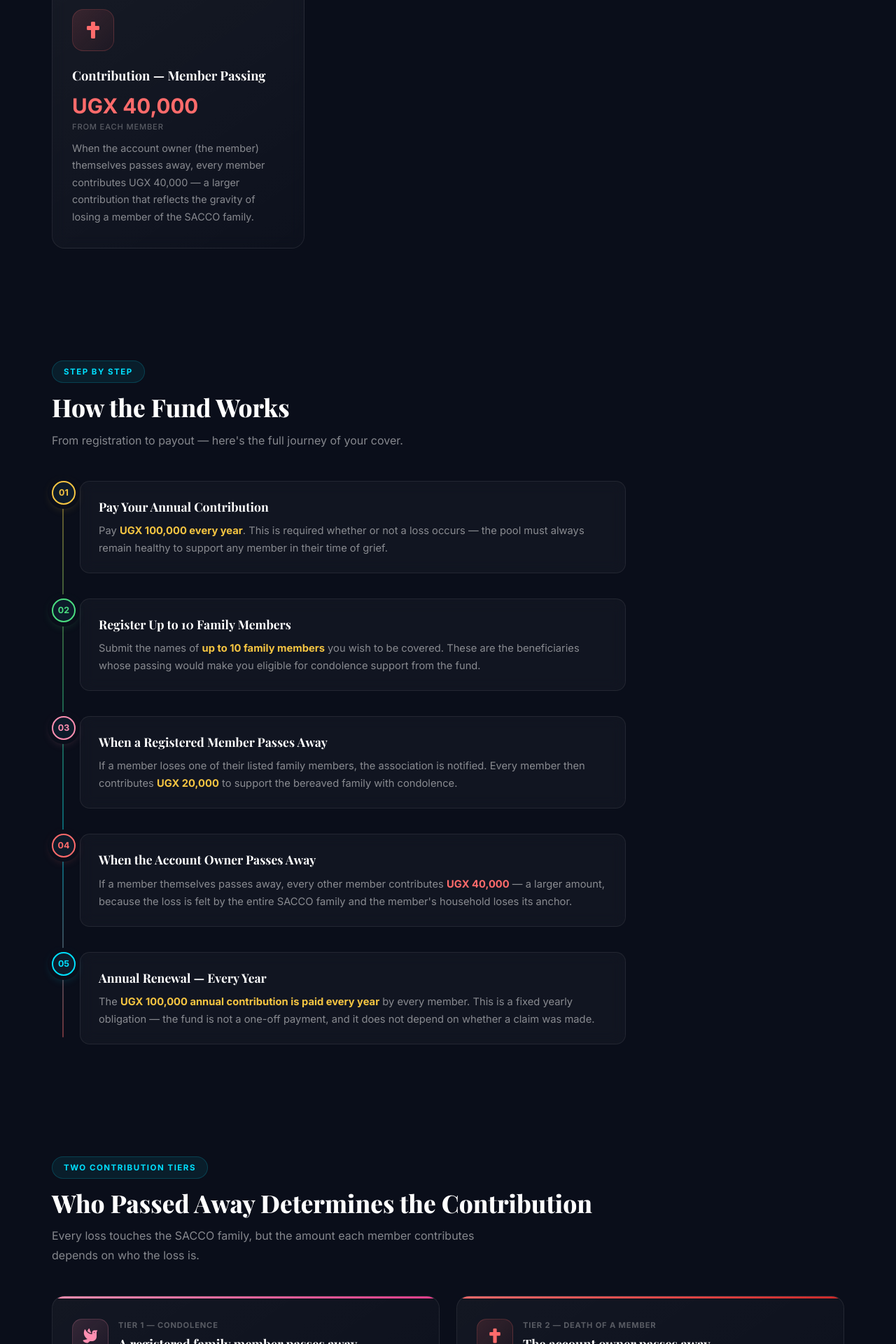
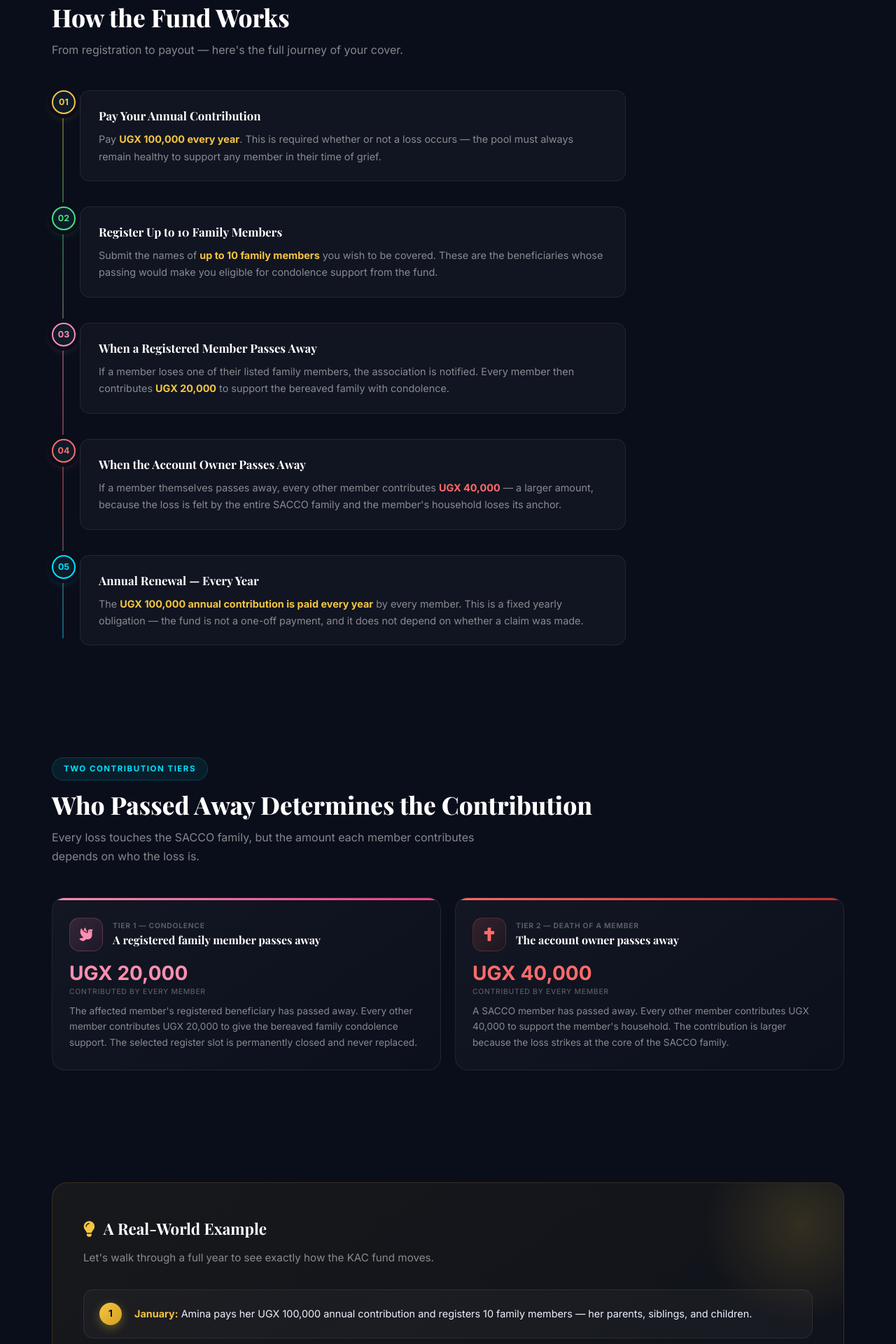
Before and after one commit to Gertrude-9/karacel-website, a Flask app: page /welfare in a window 1280 px wide. Shown: the part 1520-3440 px from the top of the page at 70% size. Run offline with Flask 3, Linux system fonts and the light colour scheme; parts of the project's set-up code (start-up, migrations or seed data) failed here and were passed over; some libraries are stand-ins or nearby versions.

Commit message:
Welfare page: cleaner single-row card layouts

```diff
--- a/templates/website/welfare.html
+++ b/templates/website/welfare.html
@@ -16,26 +16,21 @@
 
     :root {
       --wf-bg:         #0a0e1a;
-      --wf-bg-2:       #0d1b2a;
       --wf-surface:    rgba(255, 255, 255, 0.03);
       --wf-surface-2:  rgba(255, 255, 255, 0.05);
       --wf-line:       rgba(255, 255, 255, 0.08);
-      --wf-line-2:     rgba(255, 255, 255, 0.04);
       --wf-text:       #eef2ff;
       --wf-muted:      rgba(255, 255, 255, 0.5);
       --wf-dim:        rgba(255, 255, 255, 0.3);
 
       --wf-gold:       #f5c542;
-      --wf-gold-2:     #e0bf75;
       --wf-gold-dark:  #d4a020;
       --wf-green:      #4ade80;
       --wf-blue:       #00e0ff;
       --wf-pink:       #ff8fb1;
-      --wf-purple:     #a78bfa;
       --wf-red:        #ff6b6b;
 
       --wf-radius:     18px;
-      --wf-shadow:     0 8px 30px rgba(0, 0, 0, 0.35);
       --wf-shadow-hi:  0 20px 50px rgba(0, 0, 0, 0.55);
     }
 
@@ -305,23 +308,24 @@
       line-height: 1.7;
     }
 
-    /* ---------- PLAN CARDS ---------- */
+    /* ---------- PLAN CARDS — 3 fixed columns ---------- */
     .wf-plan-grid {
       display: grid;
-      grid-template-columns: repeat(auto-fit, minmax(280px, 1fr));
-      gap: 24px;
+      grid-template-columns: repeat(3, 1fr);
+      gap: 20px;
     }
 
     .wf-plan-card {
       position: relative;
       background: linear-gradient(145deg, rgba(255, 255, 255, 0.05), rgba(255, 255, 255, 0.015));
       border-radius: var(--wf-radius);
-      padding: 32px 28px;
+      padding: 28px 24px;
       border: 1px solid var(--wf-line);
       transition: all 0.4s cubic-bezier(0.4, 0, 0.2, 1);
       overflow: hidden;
       backdrop-filter: blur(10px);
       -webkit-backdrop-filter: blur(10px);
+      min-width: 0;
     }
 
     .wf-plan-card::before {
@@ -336,8 +340,7 @@
     }
 
     .wf-plan-card:nth-child(2)::before { background: linear-gradient(90deg, var(--wf-green), #10a76b); }
-    .wf-plan-card:nth-child(3)::before { background: linear-gradient(90deg, var(--wf-pink), #e83e8c); }
-    .wf-plan-card:nth-child(4)::before { background: linear-gradient(90deg, var(--wf-red), #c92a2a); }
+    .wf-plan-card:nth-child(3)::before { background: linear-gradient(90deg, var(--wf-red), #c92a2a); }
 
     .wf-plan-card:hover {
       transform: translateY(-6px);
@@ -349,14 +352,14 @@
     .wf-plan-card:hover::before { transform: scaleX(1); }
 
     .wf-plan-icon {
-      width: 60px;
-      height: 60px;
-      border-radius: 16px;
+      width: 54px;
+      height: 54px;
+      border-radius: 14px;
       display: flex;
       align-items: center;
       justify-content: center;
-      font-size: 1.5rem;
-      margin-bottom: 20px;
+      font-size: 1.35rem;
+      margin-bottom: 18px;
       background: linear-gradient(135deg, rgba(245, 197, 66, 0.15), rgba(212, 160, 32, 0.05));
       color: var(--wf-gold);
       border: 1px solid rgba(245, 197, 66, 0.2);
@@ -369,11 +372,6 @@
       border-color: rgba(74, 222, 128, 0.2);
     }
     .wf-plan-card:nth-child(3) .wf-plan-icon {
-      background: linear-gradient(135deg, rgba(255, 143, 177, 0.15), rgba(232, 62, 140, 0.05));
-      color: var(--wf-pink);
-      border-color: rgba(255, 143, 177, 0.2);
-    }
-    .wf-plan-card:nth-child(4) .wf-plan-icon {
       background: linear-gradient(135deg, rgba(255, 107, 107, 0.15), rgba(201, 42, 42, 0.05));
       color: var(--wf-red);
       border-color: rgba(255, 107, 107, 0.2);
@@ -385,37 +383,36 @@
 
     .wf-plan-card h3 {
       font-family: 'Playfair Display', serif;
-      font-size: 1.15rem;
+      font-size: 1.05rem;
       font-weight: 700;
       color: #fff;
-      margin: 0 0 12px;
+      margin: 0 0 10px;
     }
 
     .wf-plan-value {
-      font-size: 1.85rem;
+      font-size: 1.6rem;
       font-weight: 800;
       color: var(--wf-gold);
       line-height: 1.1;
-      margin-bottom: 12px;
+      margin-bottom: 10px;
     }
 
     .wf-plan-card:nth-child(2) .wf-plan-value { color: var(--wf-green); }
-    .wf-plan-card:nth-child(3) .wf-plan-value { color: var(--wf-pink); }
-    .wf-plan-card:nth-child(4) .wf-plan-value { color: var(--wf-red); }
+    .wf-plan-card:nth-child(3) .wf-plan-value { color: var(--wf-red); }
 
     .wf-plan-value small {
       display: block;
-      font-size: 0.7rem;
+      font-size: 0.65rem;
       font-weight: 500;
       color: var(--wf-dim);
       text-transform: uppercase;
-      letter-spacing: 0.8px;
-      margin-top: 8px;
+      letter-spacing: 0.7px;
+      margin-top: 6px;
     }
 
     .wf-plan-card p {
-      font-size: 0.9rem;
-      line-height: 1.7;
+      font-size: 0.85rem;
+      line-height: 1.6;
       color: var(--wf-muted);
       margin: 0;
     }
@@ -434,7 +431,7 @@
       top: 10px;
       bottom: 10px;
       width: 2px;
-      background: linear-gradient(180deg, var(--wf-gold), var(--wf-green), var(--wf-blue), var(--wf-red));
+      background: linear-gradient(180deg, var(--wf-gold), var(--wf-green), var(--wf-pink), var(--wf-red), var(--wf-blue));
       opacity: 0.4;
       border-radius: 2px;
     }
@@ -519,14 +496,14 @@
 
     .wf-timeline-content h3 {
       font-family: 'Playfair Display', serif;
-      font-size: 1.1rem;
+      font-size: 1.05rem;
       font-weight: 700;
       color: #fff;
       margin: 0 0 8px;
     }
 
     .wf-timeline-content p {
-      font-size: 0.92rem;
+      font-size: 0.9rem;
       line-height: 1.7;
       color: var(--wf-muted);
       margin: 0;
@@ -535,26 +512,23 @@
     .wf-timeline-content p strong { color: var(--wf-gold); font-weight: 700; }
     .wf-timeline-content p strong.red { color: var(--wf-red); }
 
-    /* ---------- TWO-TIER GRID ---------- */
+    /* ---------- TWO-TIER GRID — always side by side ---------- */
     .wf-tier-grid {
       display: grid;
       grid-template-columns: 1fr 1fr;
-      gap: 24px;
+      gap: 20px;
       margin-top: 32px;
-    }
-
-    @media (max-width: 780px) {
-      .wf-tier-grid { grid-template-columns: 1fr; }
     }
 
     .wf-tier-card {
       border-radius: var(--wf-radius);
-      padding: 32px 28px;
+      padding: 28px 24px;
       border: 1px solid var(--wf-line);
       background: linear-gradient(145deg, rgba(255,255,255,0.04), rgba(255,255,255,0.01));
       position: relative;
       overflow: hidden;
       transition: all 0.35s ease;
+      min-width: 0;
     }
 
     .wf-tier-card::before {
@@ -577,17 +551,17 @@
       display: flex;
       align-items: center;
       gap: 14px;
-      margin-bottom: 18px;
+      margin-bottom: 16px;
     }
 
     .wf-tier-icon {
-      width: 52px;
-      height: 52px;
+      width: 48px;
+      height: 48px;
       border-radius: 14px;
       display: flex;
       align-items: center;
       justify-content: center;
-      font-size: 1.3rem;
+      font-size: 1.2rem;
       flex-shrink: 0;
     }
 
@@ -603,23 +577,24 @@
     }
 
     .wf-tier-label {
-      font-size: 0.7rem;
+      font-size: 0.65rem;
       text-transform: uppercase;
-      letter-spacing: 0.8px;
+      letter-spacing: 0.7px;
       color: var(--wf-dim);
       font-weight: 700;
     }
 
     .wf-tier-title {
       font-family: 'Playfair Display', serif;
-      font-size: 1.15rem;
+      font-size: 1rem;
       font-weight: 700;
       color: #fff;
       margin: 2px 0 0;
+      line-height: 1.3;
     }
 
     .wf-tier-amount {
-      font-size: 2rem;
+      font-size: 1.75rem;
       font-weight: 800;
       line-height: 1.1;
       margin-bottom: 10px;
@@ -630,32 +605,131 @@
 
     .wf-tier-amount small {
       display: block;
-      font-size: 0.7rem;
+      font-size: 0.65rem;
       font-weight: 500;
       color: var(--wf-dim);
       text-transform: uppercase;
-      letter-spacing: 0.8px;
+      letter-spacing: 0.7px;
       margin-top: 6px;
     }
 
     .wf-tier-card p {
-      font-size: 0.9rem;
-      line-height: 1.7;
+      font-size: 0.85rem;
+      line-height: 1.65;
       color: var(--wf-muted);
       margin: 0;
     }
 
+    /* ---------- EXAMPLE SCENARIO ---------- */
+    .wf-scenario {
+      background: linear-gradient(145deg, rgba(245, 197, 66, 0.06), rgba(245, 197, 66, 0.02));
+      border-radius: 22px;
+      padding: 48px 44px;
+      border: 1px solid rgba(245, 197, 66, 0.15);
+      position: relative;
+      overflow: hidden;
+    }
+
+    .wf-scenario::before {
+      content: '';
+      position: absolute;
+      top: -80px; right: -80px;
+      width: 280px; height: 280px;
+      border-radius: 50%;
+      background: radial-gradient(circle, rgba(245, 197, 66, 0.15), transparent 70%);
+      pointer-events: none;
+    }
+
+    .wf-scenario h3 {
+      font-family: 'Playfair Display', serif;
+      font-size: 1.4rem;
+      font-weight: 700;
+      color: #fff;
+      margin: 0 0 10px;
+      display: flex;
+      align-items: center;
+      gap: 12px;
+    }
+
+    .wf-scenario h3 i { color: var(--wf-gold); }
+
+    .wf-scenario > p {
+      color: var(--wf-muted);
+      font-size: 0.95rem;
+      line-height: 1.7;
+      margin: 0 0 32px;
+      max-width: 620px;
+    }
+
+    .wf-scenario-steps {
+      display: grid;
+      gap: 14px;
+      position: relative;
+      z-index: 1;
+    }
+
+    .wf-scenario-step {
+      display: flex;
+      align-items: flex-start;
+      gap: 18px;
+      padding: 18px 22px;
+      background: rgba(255, 255, 255, 0.03);
+      border: 1px solid var(--wf-line);
+      border-radius: 14px;
+      transition: all 0.3s ease;
+    }
+
+    .wf-scenario-step:hover {
+      background: rgba(255, 255, 255, 0.06);
+      border-color: rgba(245, 197, 66, 0.3);
+      transform: translateX(6px);
+    }
+
+    .wf-step-badge {
+      flex-shrink: 0;
+      width: 32px;
+      height: 32px;
+      border-radius: 50%;
+      background: linear-gradient(135deg, var(--wf-gold), var(--wf-gold-dark));
+      color: #0a0e1a;
+      font-weight: 800;
+      font-size: 0.85rem;
+      display: flex;
+      align-items: center;
+      justify-content: center;
+      box-shadow: 0 4px 14px rgba(245, 197, 66, 0.35);
+    }
+
+    .wf-scenario-step p {
+      margin: 4px 0 0;
+      font-size: 0.9rem;
+      line-height: 1.7;
+      color: var(--wf-text);
+    }
+
+    .wf-scenario-step p strong { color: var(--wf-gold); font-weight: 700; }
+
     /* ---------- RESPONSIVE ---------- */
+    @media (max-width: 960px) {
+      .wf-hero-stats { grid-template-columns: repeat(2, 1fr); }
+      .wf-plan-grid  { grid-template-columns: repeat(2, 1fr); }
+      .wf-tier-grid  { grid-template-columns: 1fr; }
+    }
+
     @media (max-width: 640px) {
       .wf-hero { padding: 70px 0 90px; }
       .wf-highlight { flex-direction: column; padding: 24px; gap: 16px; }
       .wf-highlight-icon { width: 48px; height: 48px; font-size: 1.2rem; }
       .wf-section { padding: 60px 0; }
+      .wf-hero-stats { grid-template-columns: 1fr; }
+      .wf-plan-grid  { grid-template-columns: 1fr; }
+      .wf-scenario { padding: 32px 22px; }
       .wf-timeline { padding-left: 34px; }
       .wf-timeline-item { gap: 16px; }
       .wf-timeline-num { left: -34px; width: 30px; height: 30px; font-size: 0.72rem; }
       .wf-timeline-content { padding: 18px 20px; }
-      .wf-plan-card { padding: 26px 22px; }
+      .wf-plan-card { padding: 24px 20px; }
+      .wf-tier-card { padding: 24px 20px; }
       .container { padding: 0 18px; }
     }
 
@@ -766,37 +840,27 @@
           UGX 100,000
           <small>every year — mandatory</small>
         </div>
-        <p>Your yearly contribution keeps you and your registered family members covered for condolence and death support throughout the year. This is paid regardless of whether a claim is made.</p>
+        <p>Paid every year, with or without a loss. Your yearly contribution keeps you and your registered family covered for condolence and death support.</p>
       </div>
 
       <div class="wf-plan-card">
         <div class="wf-plan-icon"><i class="fas fa-users"></i></div>
-        <h3>Registered Family Members</h3>
+        <h3>Registered Family</h3>
         <div class="wf-plan-value">
           Up to 10
           <small>beneficiaries of your choice</small>
         </div>
-        <p>Choose up to 10 family members whose passing would make you eligible for condolence support from the association's fund.</p>
+        <p>Choose up to 10 family members whose passing makes you eligible for condolence support from the association's fund.</p>
       </div>
 
       <div class="wf-plan-card">
-        <div class="wf-plan-icon"><i class="fas fa-hand-holding-heart"></i></div>
-        <h3>Contribution — Registered Loss</h3>
+        <div class="wf-plan-icon"><i class="fas fa-coins"></i></div>
+        <h3>Per-Loss Contribution</h3>
         <div class="wf-plan-value">
-          UGX 20,000
-          <small>from each member</small>
+          UGX 20,000 – 40,000
+          <small>depending on the loss</small>
         </div>
-        <p>When a registered family member of any member passes away, every member contributes UGX 20,000 — pooled together to give the bereaved family meaningful condolence support.</p>
-      </div>
-
-      <div class="wf-plan-card">
-        <div class="wf-plan-icon"><i class="fas fa-cross"></i></div>
-        <h3>Contribution — Member Passing</h3>
-        <div class="wf-plan-value">
-          UGX 40,000
-          <small>from each member</small>
-        </div>
-        <p>When the account owner (the member) themselves passes away, every member contributes UGX 40,000 — a larger contribution that reflects the gravity of losing a member of the SACCO family.</p>
+        <p>Every member contributes UGX 20,000 when a registered family member passes away — or UGX 40,000 when the account owner passes away.</p>
       </div>
 
     </div>
@@ -903,39 +965,31 @@
 
 <!-- ========== EXAMPLE SCENARIO ========== -->
 <section class="wf-section">
-  <div class="container" style="padding: 0;">
-    <div style="background: linear-gradient(145deg, rgba(245, 197, 66, 0.06), rgba(245, 197, 66, 0.02)); border-radius: 22px; padding: 48px 44px; border: 1px solid rgba(245, 197, 66, 0.15); position: relative; overflow: hidden;">
-      <div style="position: absolute; top: -80px; right: -80px; width: 280px; height: 280px; border-radius: 50%; background: radial-gradient(circle, rgba(245, 197, 66, 0.15), transparent 70%); pointer-events: none;"></div>
-      <h3 style="font-family: 'Playfair Display', serif; font-size: 1.4rem; font-weight: 700; color: #fff; margin: 0 0 10px; display: flex; align-items: center; gap: 12px;">
-        <i class="fas fa-lightbulb" style="color: #f5c542;"></i> A Real-World Example
-      </h3>
-      <p style="color: var(--wf-muted); font-size: 0.95rem; line-height: 1.7; margin: 0 0 32px; max-width: 620px;">Let's walk through a full year to see exactly how the KAC fund moves.</p>
+  <div class="container">
+    <div class="wf-scenario">
+      <h3><i class="fas fa-lightbulb"></i> A Real-World Example</h3>
+      <p>Let's walk through a full year to see exactly how the KAC fund moves.</p>
 
-      <div style="display: grid; gap: 14px; position: relative; z-index: 1;">
+      <div class="wf-scenario-steps">
 
-        <div style="display: flex; align-items: flex-start; gap: 18px; padding: 18px 22px; background: rgba(255,255,255,0.03); border: 1px solid var(--wf-line); border-radius: 14px;">
-          <div style="flex-shrink: 0; width: 32px; height: 32px; border-radius: 50%; background: linear-gradient(135deg, #f5c542, #d4a020); color: #0a0e1a; font-weight: 800; font-size: 0.85rem; display: flex; align-items: center; justify-content: center;">1</div>
-          <p style="margin: 4px 0 0; font-size: 0.92rem; line-height: 1.7; color: var(--wf-text);"><strong style="color:#f5c542;">January:</strong> Amina pays her <strong style="color:#f5c542;">UGX 100,000</strong> annual contribution and registers 10 family members — her parents, siblings, and children.</p>
+        <div class="wf-scenario-step">
+          <div class="wf-step-badge">1</div>
+          <p><strong>January:</strong> Amina pays her UGX 100,000 annual contribution and registers 10 family members — her parents, siblings, and children.</p>
         </div>
 
-        <div style="display: flex; align-items: flex-start; gap: 18px; padding: 18px 22px; background: rgba(255,255,255,0.03); border: 1px solid var(--wf-line); border-radius: 14px;">
-          <div style="flex-shrink: 0; width: 32px; height: 32px; border-radius: 50%; background: linear-gradient(135deg, #f5c542, #d4a020); color: #0a0e1a; font-weight: 800; font-size: 0.85rem; display: flex; align-items: center; justify-content: center;">2</div>
-          <p style="margin: 4px 0 0; font-size: 0.92rem; line-height: 1.7; color: var(--wf-text);"><strong style="color:#ff8fb1;">June:</strong> Sadly, one of Amina's registered family members passes away. The association is notified. Every member contributes <strong style="color:#ff8fb1;">UGX 20,000</strong> — the condolence tier.</p>
+        <div class="wf-scenario-step">
+          <div class="wf-step-badge">2</div>
+          <p><strong>June:</strong> Sadly, one of Amina's registered family members passes away. The association is notified. Every member contributes <strong>UGX 20,000</strong> — the condolence tier.</p>
         </div>
 
-        <div style="display: flex; align-items: flex-start; gap: 18px; padding: 18px 22px; background: rgba(255,255,255,0.03); border: 1px solid var(--wf-line); border-radius: 14px;">
-          <div style="flex-shrink: 0; width: 32px; height: 32px; border-radius: 50%; background: linear-gradient(135deg, #f5c542, #d4a020); color: #0a0e1a; font-weight: 800; font-size: 0.85rem; display: flex; align-items: center; justify-content: center;">3</div>
-          <p style="margin: 4px 0 0; font-size: 0.92rem; line-height: 1.7; color: var(--wf-text);"><strong style="color:#ff6b6b;">October:</strong> In the same year, a member of the SACCO passes away. Every member contributes <strong style="color:#ff6b6b;">UGX 40,000</strong> — the death tier. The member's household receives the pooled condolence.</p>
+        <div class="wf-scenario-step">
+          <div class="wf-step-badge">3</div>
+          <p><strong>October:</strong> In the same year, a member of the SACCO passes away. Every member contributes <strong>UGX 40,000</strong> — the death tier. The member's household receives the pooled condolence.</p>
         </div>
 
-        <div style="display: flex; align-items: flex-start; gap: 18px; padding: 18px 22px; background: rgba(255,255,255,0.03); border: 1px solid var(--wf-line); border-radius: 14px;">
-          <div style="flex-shrink: 0; width: 32px; height: 32px; border-radius: 50%; background: linear-gradient(135deg, #f5c542, #d4a020); color: #0a0e1a; font-weight: 800; font-size: 0.85rem; display: flex; align-items: center; justify-content: center;">4</div>
-          <p style="margin: 4px 0 0; font-size: 0.92rem; line-height: 1.7; color: var(--wf-text);"><strong style="color:#00e0ff;">December:</strong> The year ends. Amina's <strong style="color:#00e0ff;">UGX 100,000 has been paid for the year</strong> — this was mandatory, regardless of any claims. Next year, she pays the same amount again.</p>
-        </div>
-
-        <div style="display: flex; align-items: flex-start; gap: 18px; padding: 18px 22px; background: rgba(245,197,66,0.05); border: 1px solid rgba(245,197,66,0.2); border-radius: 14px;">
-          <div style="flex-shrink: 0; width: 32px; height: 32px; border-radius: 50%; background: linear-gradient(135deg, #4ade80, #10a76b); color: #0a0e1a; font-weight: 800; font-size: 0.85rem; display: flex; align-items: center; justify-content: center;">✓</div>
-          <p style="margin: 4px 0 0; font-size: 0.92rem; line-height: 1.7; color: var(--wf-text);"><strong style="color:#4ade80;">Summary for the year:</strong> Amina paid <strong>UGX 100,000</strong> annual contribution, and — through the pool — contributed <strong>UGX 20,000</strong> for the registered loss and <strong>UGX 40,000</strong> for the member's passing. Her registered cover remains active for the rest of the year.</p>
+        <div class="wf-scenario-step">
+          <div class="wf-step-badge">4</div>
+          <p><strong>December:</strong> The year ends. Amina's <strong>UGX 100,000 has been paid for the year</strong> — this was mandatory, regardless of any claims. Next year, she pays the same amount again.</p>
         </div>
 
       </div>
```
Also changed, not shown: other parts of templates/website/welfare.html (+27 -41 lines).
